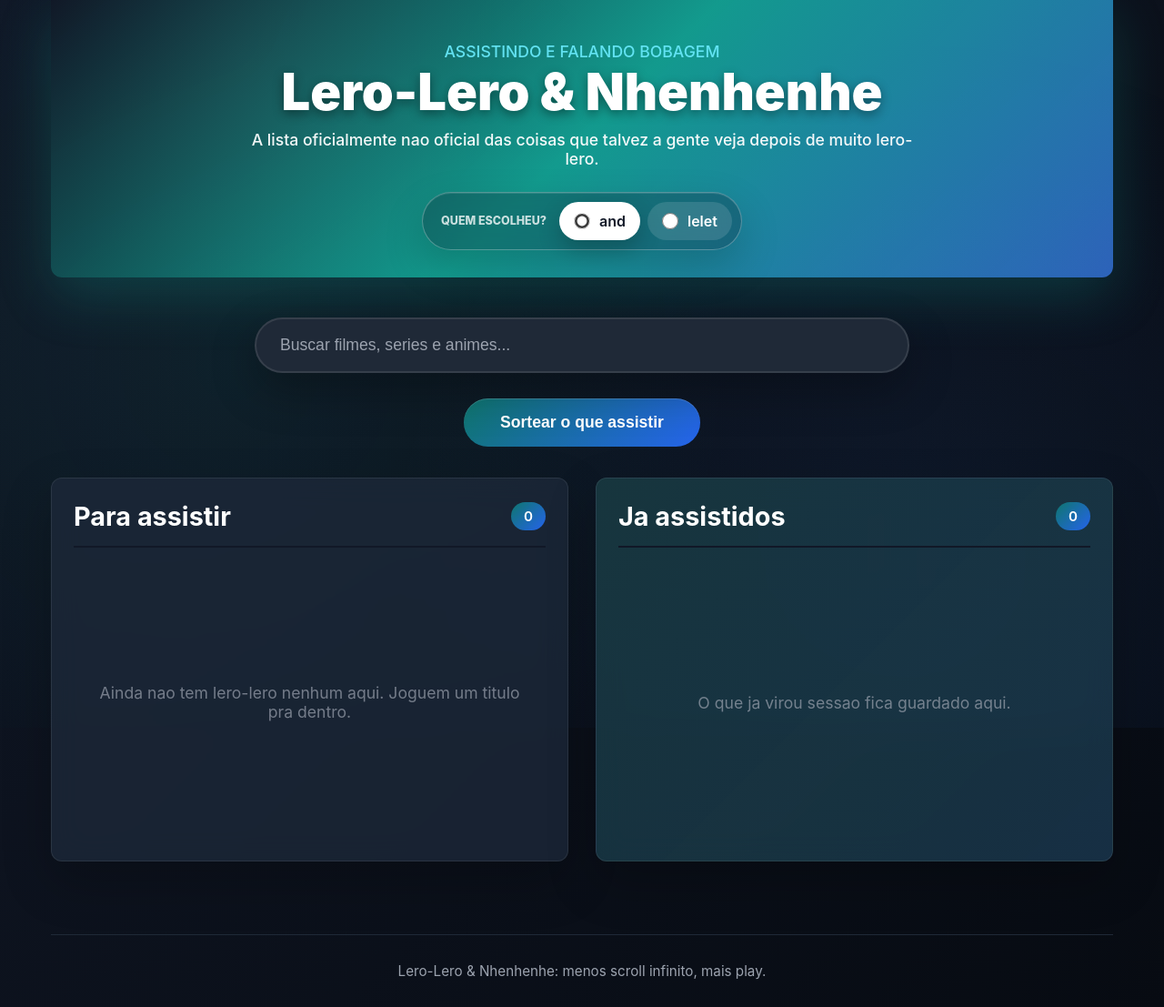
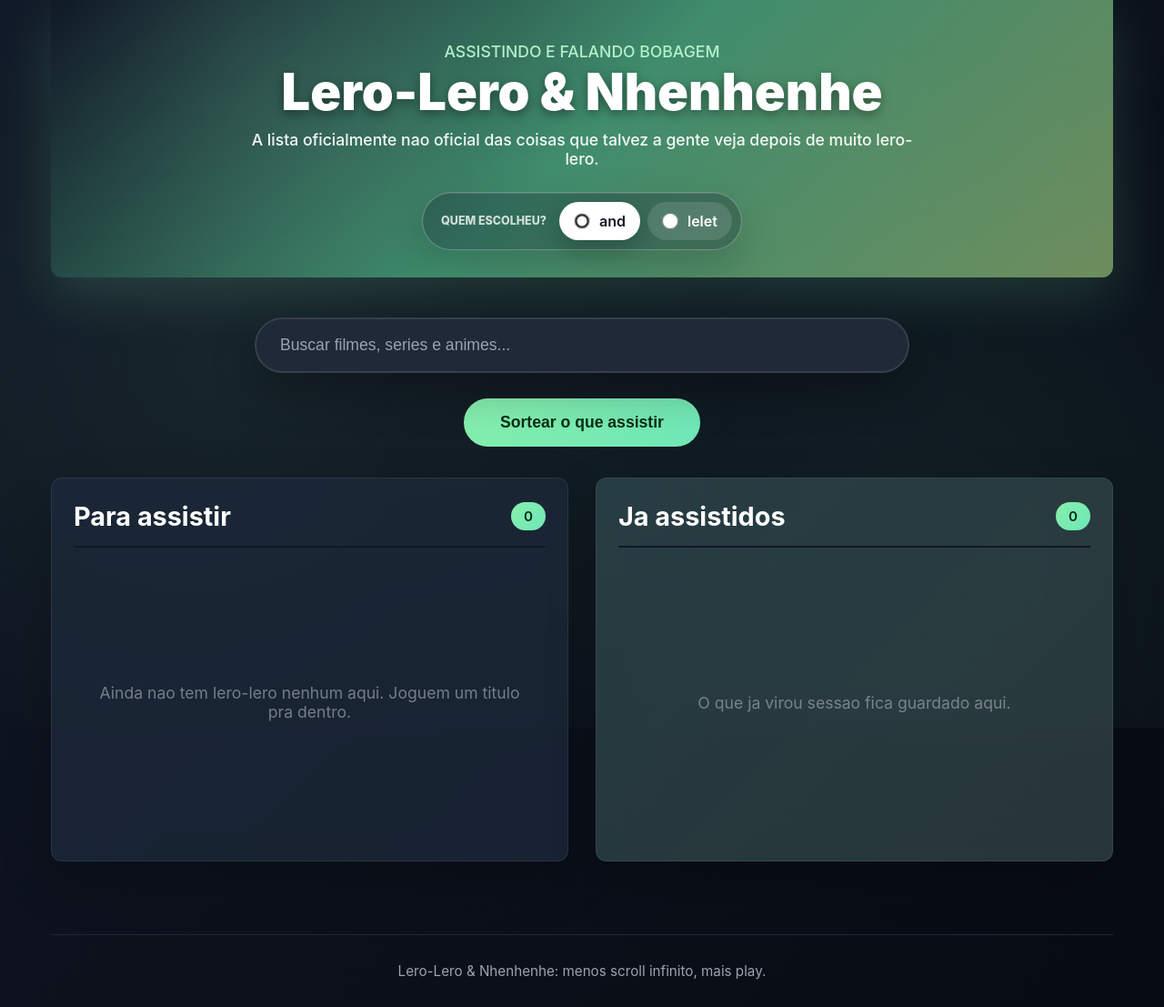
Before and after one commit to and-show/watchlist-python, a FastAPI app: page / in a window 1280 px wide. Shown: the whole page at 91% size. Run offline with FastAPI, Linux system fonts and the light colour scheme; data that the repository does not hold is empty.

Commit message:
Suaviza paleta para verde pastel

```diff
--- a/static/style.css
+++ b/static/style.css
@@ -5,15 +5,15 @@
 }
 
 :root {
-  --primary: #0f766e;
-  --secondary: #2563eb;
-  --accent: #d97706;
+  --primary: #86efac;
+  --secondary: #6ee7b7;
+  --accent: #f2c078;
   --dark: #111827;
   --darker: #070b12;
   --light: #ffffff;
   --gray: #9ca3af;
   --gray-light: #1f2937;
-  --success: #059669;
+  --success: #74c69d;
   --border-radius: 12px;
 }
 
@@ -37,8 +37,8 @@ body::before {
   left: 0;
   width: 100%;
   height: 100%;
-  background: radial-gradient(circle at 20% 50%, rgba(20, 184, 166, 0.08) 0%, transparent 50%),
-              radial-gradient(circle at 80% 80%, rgba(59, 130, 246, 0.08) 0%, transparent 50%);
+  background: radial-gradient(circle at 20% 50%, rgba(134, 239, 172, 0.08) 0%, transparent 50%),
+              radial-gradient(circle at 80% 80%, rgba(110, 231, 183, 0.08) 0%, transparent 50%);
   pointer-events: none;
   z-index: -1;
 }
@@ -58,7 +58,7 @@ body::before {
   padding: 40px 0;
   margin-bottom: 40px;
   border-radius: 0 0 var(--border-radius) var(--border-radius);
-  box-shadow: 0 20px 60px rgba(20, 184, 166, 0.22);
+  box-shadow: 0 20px 60px rgba(134, 239, 172, 0.16);
   animation: slideDown 0.6s ease-out;
 }
 
@@ -226,7 +226,7 @@ body::before {
 
 .raffle-button {
   background: linear-gradient(135deg, var(--primary), var(--secondary));
-  color: white;
+  color: #052e16;
   border: none;
   padding: 16px 40px;
   font-size: 1.1rem;
@@ -344,6 +344,7 @@ body::before {
 
 .count {
   background: linear-gradient(135deg, var(--primary), var(--secondary));
+  color: #052e16;
   padding: 6px 14px;
   border-radius: 50px;
   font-weight: 600;
@@ -503,8 +504,8 @@ body::before {
 
 /* WATCHED SECTION - Special styling */
 .watched-section {
-  background: linear-gradient(135deg, rgba(16, 185, 129, 0.1), rgba(59, 130, 246, 0.1));
-  border-color: rgba(16, 185, 129, 0.2);
+  background: linear-gradient(135deg, rgba(134, 239, 172, 0.1), rgba(181, 228, 140, 0.1));
+  border-color: rgba(134, 239, 172, 0.2);
 }
 
 /* MODAL */
@@ -667,7 +668,7 @@ body::before {
 }
 
 .eyebrow {
-  color: #67e8f9;
+  color: #bbf7d0;
   font-size: 0.78rem;
   font-weight: 800;
   letter-spacing: 0;
@@ -791,7 +792,7 @@ body::before {
 .header {
   padding: 46px 28px 30px;
   background:
-    linear-gradient(135deg, rgba(17, 24, 39, 0.96), rgba(20, 184, 166, 0.82), rgba(59, 130, 246, 0.72)),
+    linear-gradient(135deg, rgba(17, 24, 39, 0.96), rgba(82, 183, 136, 0.74), rgba(181, 228, 140, 0.58)),
     radial-gradient(circle at 18% 20%, rgba(255, 255, 255, 0.28), transparent 28%);
 }
 
@@ -885,7 +886,7 @@ body::before {
 
 .watched-section {
   background:
-    linear-gradient(135deg, rgba(16, 185, 129, 0.12), rgba(14, 165, 233, 0.1)),
+    linear-gradient(135deg, rgba(134, 239, 172, 0.12), rgba(181, 228, 140, 0.1)),
     rgba(30, 41, 59, 0.76);
 }
 
--- a/templates/index.html
+++ b/templates/index.html
@@ -4,7 +4,7 @@
   <meta charset="UTF-8">
   <meta name="viewport" content="width=device-width, initial-scale=1.0">
   <title>Lero-Lero & Nhenhenhe - and e lelet</title>
-  <link rel="stylesheet" href="/static/style.css?v=20260603-calm">
+  <link rel="stylesheet" href="/static/style.css?v=20260603-pastel-green">
 </head>
 <body>
   <div class="container">
```
Also changed, not shown: other parts of static/style.css (+15 -15 lines).
